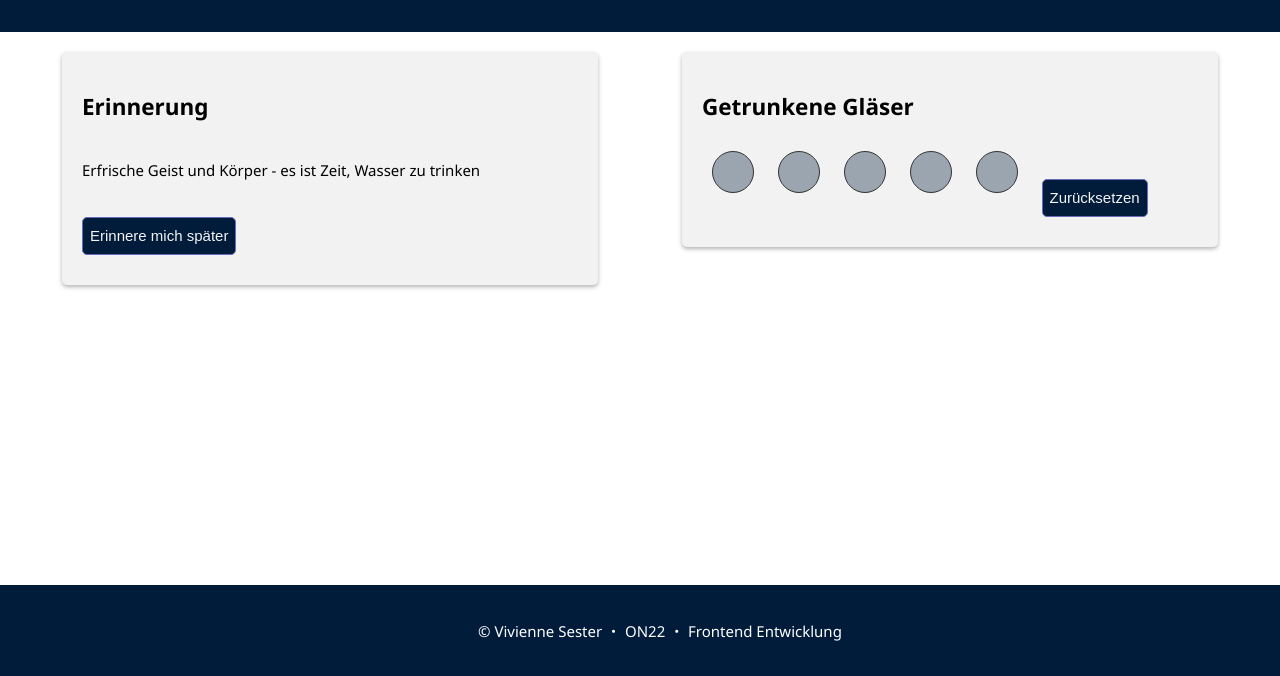
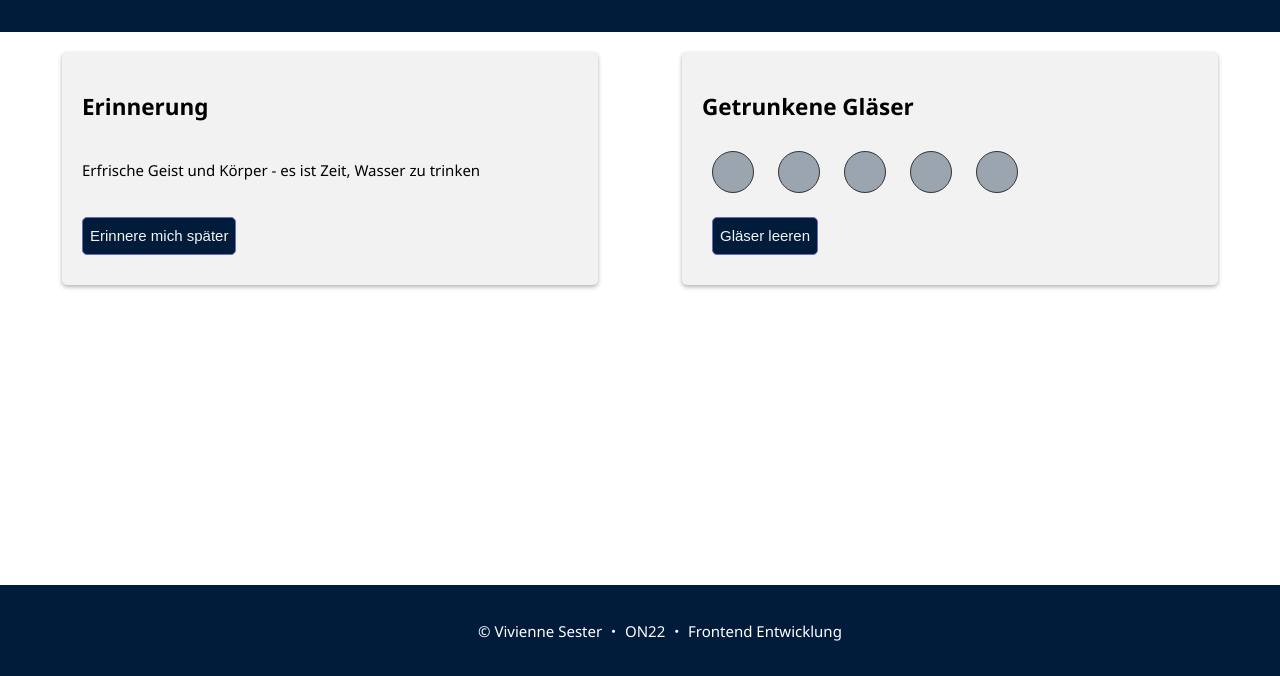
Before and after one commit to Viviienne/WasserErinnerungsApp, a website: page index.html in a window 1280 px wide. Shown: the part 124-800 px from the top of the page. Drawn offline with Linux system fonts and the light colour scheme.

Commit message:
Glaeser div und Klasse geben

```diff
--- a/index.html
+++ b/index.html
@@ -25,12 +25,14 @@
 
         <div class="glasses">
             <h2>Getrunkene Gläser</h2>
+            <div class="glassArea">
             <div id="glass1" class="glass"></div>
             <div id="glass2" class="glass"></div>
             <div id="glass3" class="glass"></div>
             <div id="glass4" class="glass"></div>
             <div id="glass5" class="glass"></div>
-            <button id="reset">Zurücksetzen</button>
+            </div>
+            <button id="reset">Gläser leeren</button>
         </div>
 
 
```
